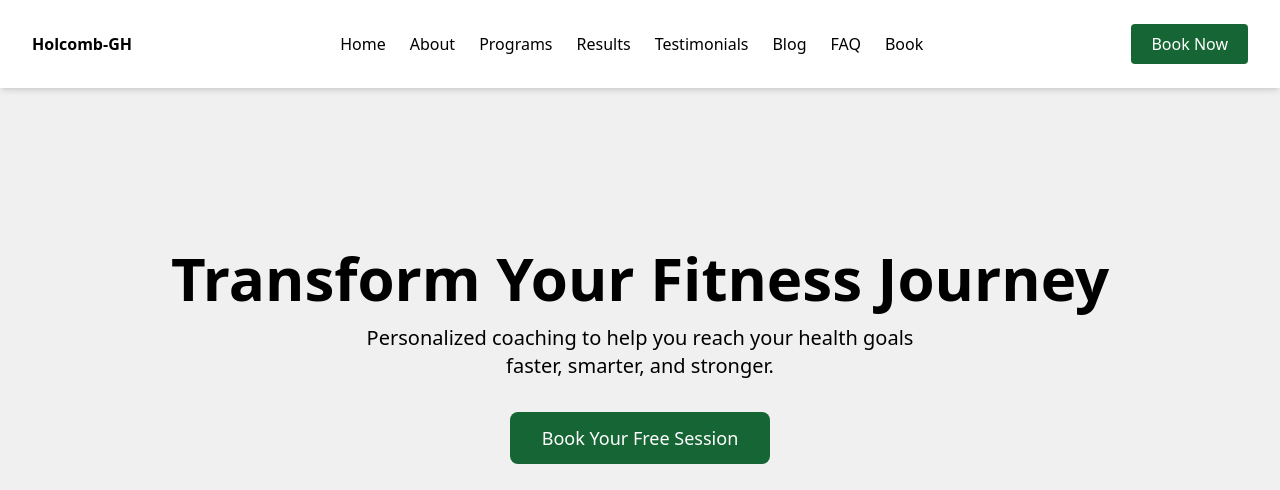
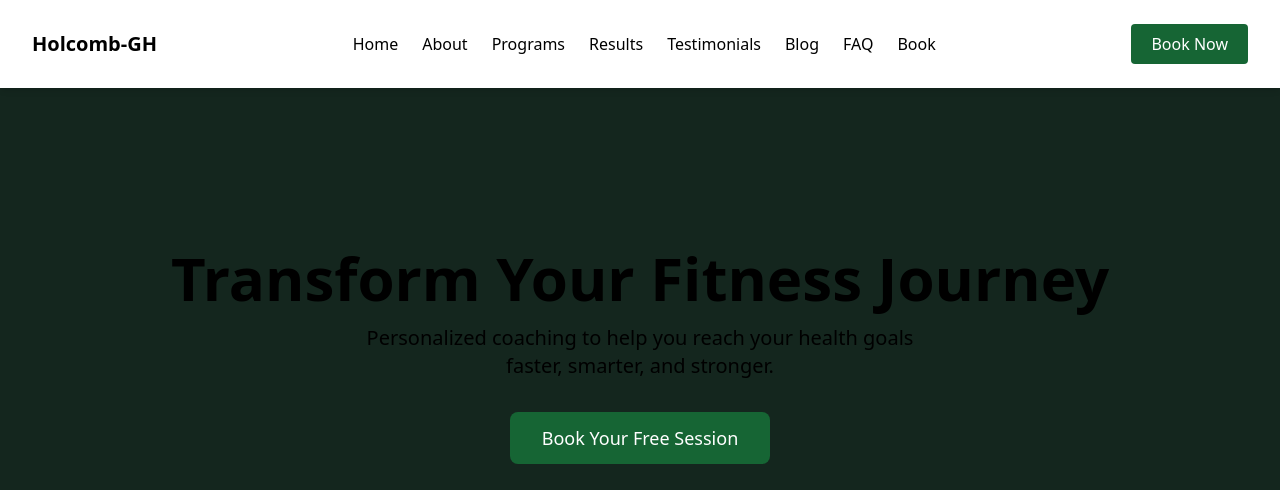
Before and after one commit to WebSync360/FitnessCoach-LandingPage, a website: page index.html in a window 1280 px wide. Shown: the top 490 px of the page. Drawn offline with Linux system fonts and the light colour scheme.

Commit message:
Upadting User Interface

```diff
--- a/index.html
+++ b/index.html
@@ -12,7 +12,7 @@
 
   <!-- Header -->
   <header class="w-full py-6 px-8 flex justify-between items-center shadow-md bg-white fixed top-0 z-50">
-    <div class="text-3sl font-bold">Holcomb-GH</div>
+    <div class="text-xl font-bold">Holcomb-GH</div>
     <nav class="space-x-6 hidden md:flex">
       <a href="#home" class="hover:text-gray-600">Home</a>
       <a href="#about" class="hover:text-gray-600">About</a>
@@ -40,7 +40,7 @@
   </div>
 
   <!-- Home / Hero -->
-  <section id="home" class="min-h-screen flex flex-col justify-center items-center text-center px-6" style="background-color:#f0f0f0;">
+  <section id="home" class="min-h-screen flex flex-col justify-center items-center text-center px-6" style="background-color:#14261e;">
     <h1 class="text-5xl md:text-6xl font-bold mb-4">Transform Your Fitness Journey</h1>
     <p class="text-lg md:text-xl mb-8 max-w-xl">Personalized coaching to help you reach your health goals faster, smarter, and stronger.</p>
     <a href="#booking" class="bg-green-800 text-white px-8 py-3 rounded-lg text-lg hover:bg-green-900">Book Your Free Session</a>
```
